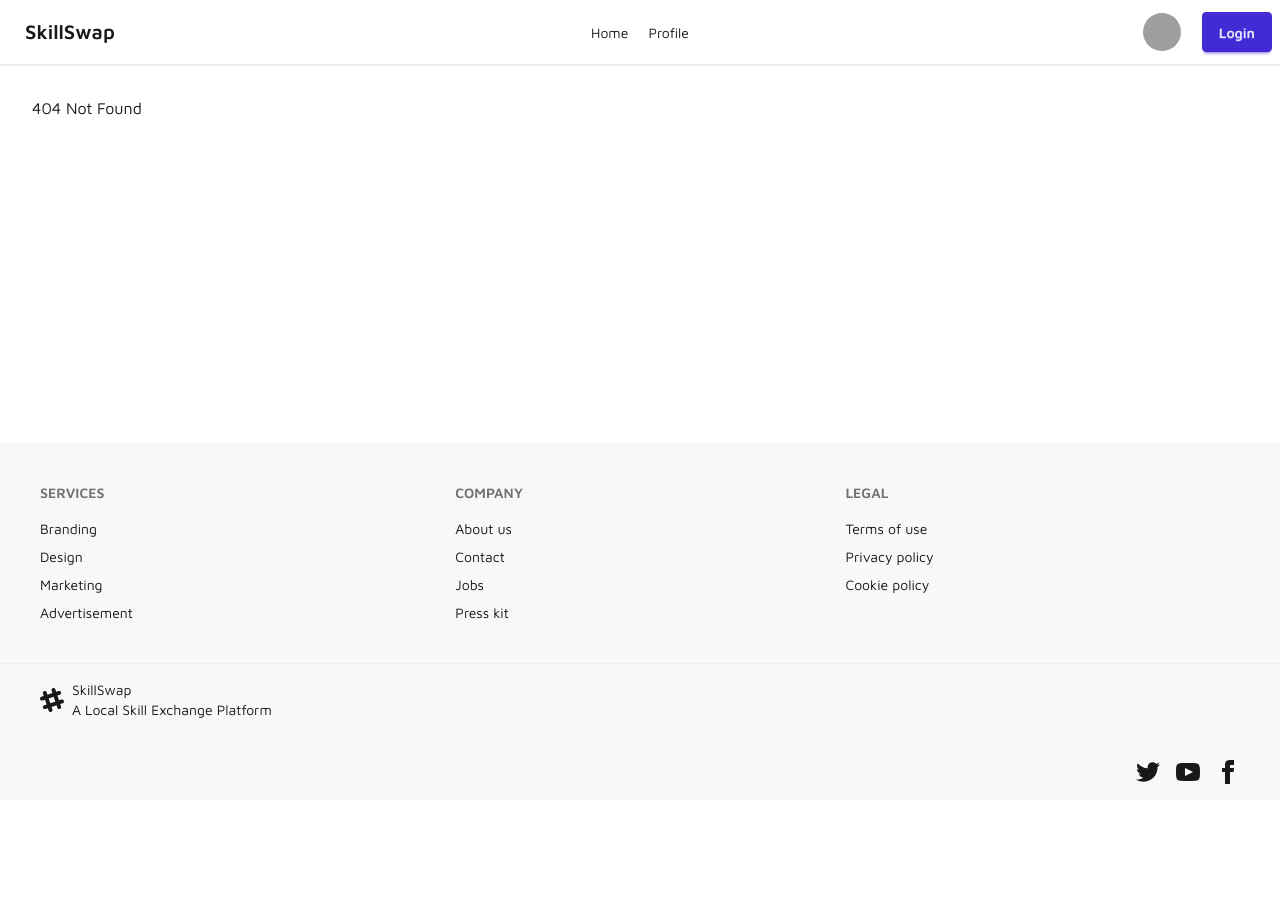
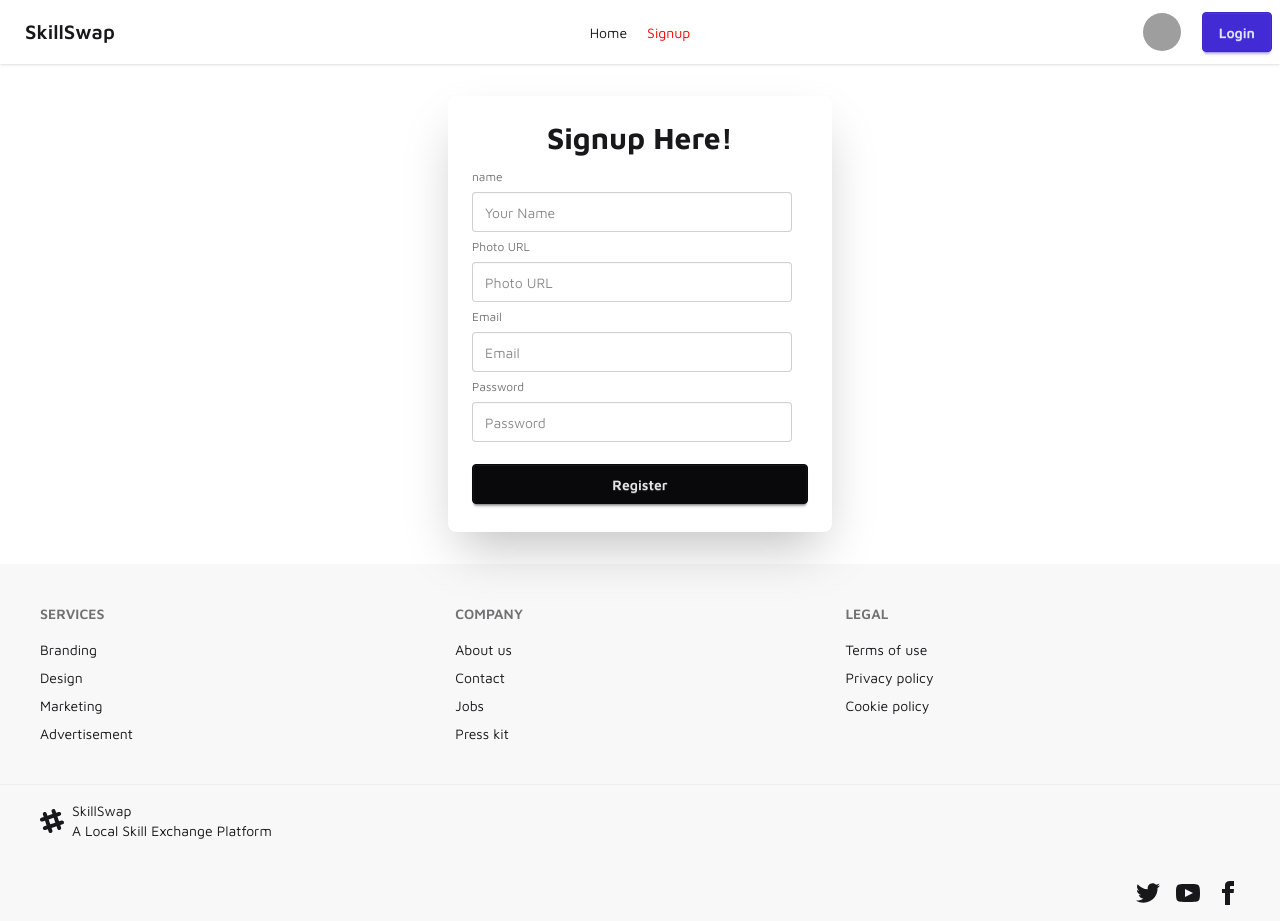
Before and after one commit to adittacse/skill-swap, a React (Vite) app: page /signup in a window 1280 px wide. Before the commit the page ends 800 px from the top, so only its background shows below. Built offline with nearby package versions, Linux system fonts and the light colour scheme; no server answers; grey boxes are pictures that could not be loaded.

Commit message:
user signup and logout function implemented

```diff
--- a/src/Routes/Router.jsx
+++ b/src/Routes/Router.jsx
@@ -1,6 +1,7 @@
 import { createBrowserRouter } from "react-router";
 import Root from "../layouts/Root.jsx";
 import Home from "../pages/Home.jsx";
+import Signup from "../pages/Signup.jsx";
 
 const Router = createBrowserRouter([
     {
@@ -13,6 +14,10 @@ const Router = createBrowserRouter([
                 element: <Home />
             },
             {
+                path: "signup",
+                element: <Signup />
+            },
+            {
                 path: "*",
                 element: <p>404 Not Found</p>
             }
--- a/src/components/Header/Navbar.jsx
+++ b/src/components/Header/Navbar.jsx
@@ -1,10 +1,21 @@
-import {Link, NavLink} from "react-router";
+import { Link, NavLink, useNavigate } from "react-router";
 import "./Navbar.css";
-import {useContext} from "react";
+import { useContext } from "react";
 import AuthContext from "../../contexts/AuthContext/AuthContext.jsx";
 
 const Navbar = () => {
-    const { user } = useContext(AuthContext);
+    const { user, userSignOut } = useContext(AuthContext);
+    const navigate = useNavigate();
+
+    const handleSignOut = () => {
+        userSignOut()
+            .then(() => {
+                navigate("/");
+            })
+            .catch(error => {
+                console.log(error.message);
+            });
+    }
 
     const links = <>
         <NavLink to="/" >
@@ -12,11 +23,20 @@ const Navbar = () => {
                 <span className={isActive ? "active" : ""}>Home</span>
             )}
         </NavLink>
-        <NavLink to="/profile">
+        {
+            !user && <NavLink to="/signup">
+                {({ isActive }) => (
+                    <span className={isActive ? "active" : ""}>Signup</span>
+                )}
+            </NavLink>
+        }
+        {
+            user && <NavLink to="/profile">
                 {({ isActive }) => (
                     <span className={isActive ? "active" : ""}>Profile</span>
                 )}
             </NavLink>
+        }
     </>
     return (
         <div className="navbar bg-base-100 shadow-sm">
@@ -46,9 +66,14 @@ const Navbar = () => {
                 <div className="dropdown dropdown-end">
                     <div tabIndex={0} role="button" className="btn btn-ghost btn-circle avatar">
                         <div className="w-10 rounded-full">
-                            <img
+                            {
+                                user ? <img
+                                    alt="Tailwind CSS Navbar component"
+                                    src={user.photoURL}/>
+                                    : <img
                                         alt="Tailwind CSS Navbar component"
                                         src="https://img.daisyui.com/images/stock/photo-1534528741775-53994a69daeb.webp"/>
+                            }
                         </div>
                     </div>
                     <ul
@@ -58,7 +83,7 @@ const Navbar = () => {
                     </ul>
                 </div>
                 {
-                    user ? <button className="btn btn-primary">Logout</button> : <Link to="/login" className="btn btn-primary">Login</Link>
+                    user ? <button onClick={handleSignOut} className="btn btn-primary">Logout</button> : <Link to="/login" className="btn btn-primary">Login</Link>
                 }
             </div>
         </div>
--- a/src/contexts/AuthContext/AuthProvider.jsx
+++ b/src/contexts/AuthContext/AuthProvider.jsx
@@ -1,15 +1,48 @@
 import AuthContext from "./AuthContext.jsx";
-import { useState } from "react";
+import { useEffect, useState } from "react";
+import { createUserWithEmailAndPassword, updateProfile, onAuthStateChanged, signOut } from "firebase/auth";
+import { auth } from "../../firebase/firebase.init.js";
 
 const AuthProvider = ({ children }) => {
     const [user, setUser] = useState(null);
     const [loading, setLoading] = useState(true);
 
+    const createUser = (email, password) => {
+        setLoading(true);
+        return createUserWithEmailAndPassword(auth, email, password);
+    }
+
+    const updateUser = (data) => {
+        setLoading(true);
+        return updateProfile(auth.currentUser, data);
+    }
+
+    const userSignOut = () => {
+        return signOut(auth);
+    }
+
+    useEffect(() => {
+        const unsubscribe = onAuthStateChanged(auth, (currentUser) => {
+            if (currentUser) {
+                setUser(currentUser);
+                setLoading(false);
+            }
+        });
+
+        return () => {
+            unsubscribe();
+        }
+    }, []);
+
     const authData = {
         user,
         setUser,
         loading,
+        createUser,
+        updateUser,
+        userSignOut,
     }
+
     return <AuthContext.Provider value={authData}>
         {children}
     </AuthContext.Provider>
--- a/src/firebase/firebase.init.js
+++ b/src/firebase/firebase.init.js
@@ -0,0 +1,22 @@
+// Import the functions you need from the SDKs you need
+import {initializeApp} from "firebase/app";
+import { getAuth } from "firebase/auth";
+
+// TODO: Add SDKs for Firebase products that you want to use
+// https://firebase.google.com/docs/web/setup#available-libraries
+
+// Your web app's Firebase configuration
+const firebaseConfig = {
+    apiKey: import.meta.env.VITE_apiKey,
+    authDomain: import.meta.env.VITE_authDomain,
+    projectId: import.meta.env.VITE_projectId,
+    storageBucket: import.meta.env.VITE_storageBucket,
+    messagingSenderId: import.meta.env.VITE_messagingSenderId,
+    appId: import.meta.env.VITE_appId,
+};
+
+// Initialize Firebase
+const app = initializeApp(firebaseConfig);
+
+// Initialize Firebase Authentication and get a reference to the service
+export const auth = getAuth(app);
--- /dev/null
+++ b/src/pages/Login.jsx
@@ -0,0 +1,11 @@
+import React from 'react';
+
+const Login = () => {
+    return (
+        <div>
+            Login Page
+        </div>
+    );
+};
+
+export default Login;
--- /dev/null
+++ b/src/pages/Signup.jsx
@@ -0,0 +1,70 @@
+import { useContext, useState } from "react";
+import AuthContext from "../contexts/AuthContext/AuthContext.jsx";
+
+const Signup = () => {
+    const [success, setSuccess] = useState("");
+    const [error, setError] = useState("");
+    const { createUser, updateUser, setUser } = useContext(AuthContext);
+
+    const handleSignup = (e) => {
+        e.preventDefault();
+        const name = e.target.name.value;
+        const photo = e.target.photo.value;
+        const email = e.target.email.value;
+        const password = e.target.password.value;
+
+        setSuccess("");
+        setError("");
+
+        createUser(email, password)
+            .then(result => {
+                setUser(result.user);
+                updateUser({
+                    displayName: name,
+                    photoURL: photo
+                })
+                    .then(() => {
+                        setUser(result.user);
+                        setSuccess("Signed up successfully!");
+                    })
+            })
+            .catch(error => {
+                setError(error.message);
+            });
+    }
+
+    return (
+        <div className="flex justify-center">
+            <div className="card bg-base-100 w-full max-w-sm shrink-0 shadow-2xl">
+                <div className="card-body">
+                    <h1 className="text-3xl font-bold text-center">Signup Here!</h1>
+                    <form onSubmit={handleSignup}>
+                        <fieldset className="fieldset">
+                            {/*name*/}
+                            <label className="label">name</label>
+                            <input name="name" type="text" className="input" placeholder="Your Name"/>
+                            {/*photo url*/}
+                            <label className="label">Photo URL</label>
+                            <input name="photo" type="text" className="input" placeholder="Photo URL"/>
+                            {/*email*/}
+                            <label className="label">Email</label>
+                            <input name="email" type="email" className="input" placeholder="Email"/>
+                            {/*password*/}
+                            <label className="label">Password</label>
+                            <input name="password" type="password" className="input" placeholder="Password"/>
+                            <button className="btn btn-neutral mt-4">Register</button>
+                        </fieldset>
+                    </form>
+                    {
+                        success && <p className="text-green-500 font-medium text-center">{success}</p>
+                    }
+                    {
+                        error && <p className="text-red-500 font-medium text-center">{error}</p>
+                    }
+                </div>
+            </div>
+        </div>
+    );
+};
+
+export default Signup;
```
Lines whose indentation alone changed are shown as unchanged.
